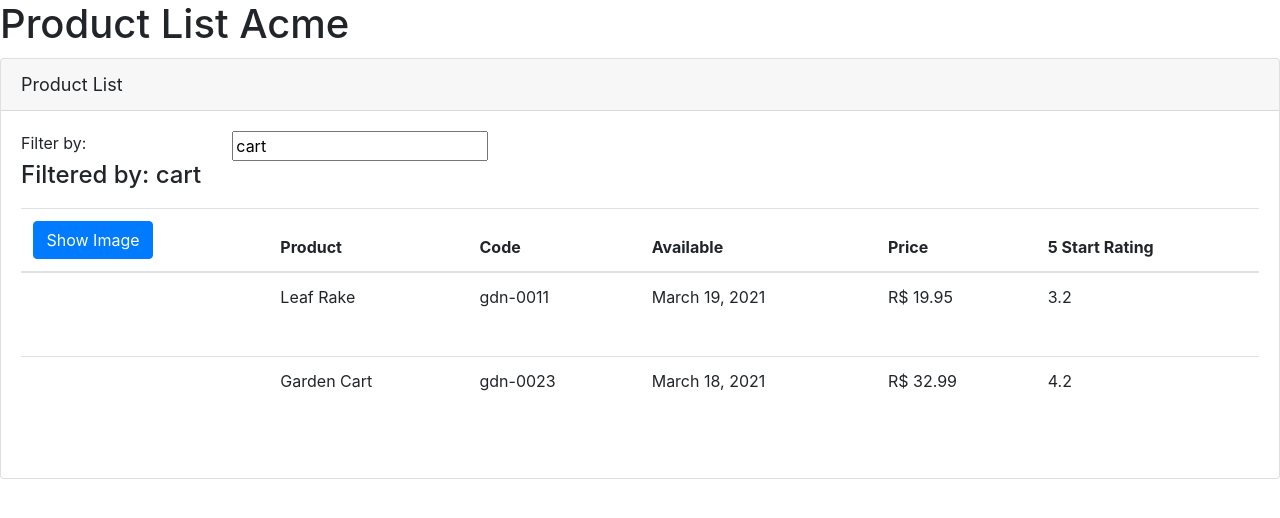
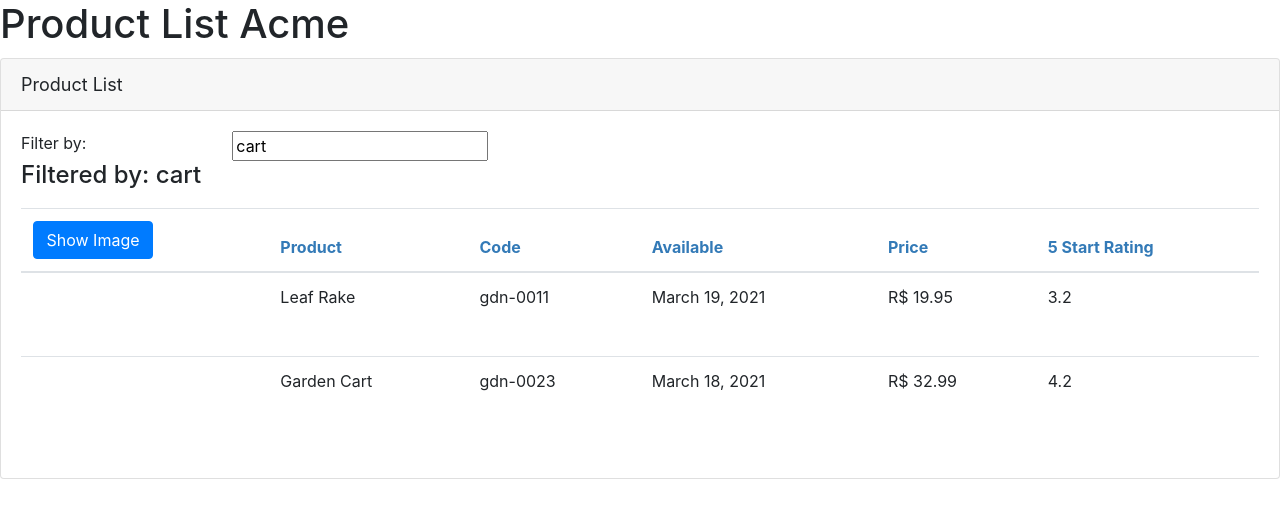
Before and after one commit to Manfrin92/angularioInitialTest, an Angular app: page / in a window 1280 px wide. Shown: the top 518 px of the page. Built offline with nearby package versions, Linux system fonts and the light colour scheme.

Commit message:
feat: hook init and interface

```diff
--- /dev/null
+++ b/src/app/product/product-list.component.css
@@ -0,0 +1,3 @@
+thead {
+  color: #337ab7;
+}
--- a/src/app/product/product-list.component.ts
+++ b/src/app/product/product-list.component.ts
@@ -1,14 +1,16 @@
-import { Component } from '@angular/core';
+import { Component, OnInit } from '@angular/core';
+import { IProduct } from './product';
 
 @Component({
   selector: 'pm-products',
   templateUrl: './product-list.component.html',
+  styleUrls: ['./product-list.component.css'],
 })
-export class ProductListComponent {
+export class ProductListComponent implements OnInit {
   pageTitle = 'Product List';
   imageWidth = 50;
   imageMargin = 2;
-  products: any[] = [
+  products: IProduct[] = [
     {
       productId: 1,
       productName: 'Leaf Rake',
@@ -36,4 +38,8 @@
   toggleImage(): void {
     this.showImage = !this.showImage;
   }
+
+  ngOnInit(): void {
+    console.log('olar');
+  }
 }
--- /dev/null
+++ b/src/app/product/product.ts
@@ -0,0 +1,10 @@
+export interface IProduct {
+  productId: number;
+  productName: string;
+  productCode: string;
+  releaseDate: string;
+  price: number;
+  description: string;
+  starRating: number;
+  imageUrl: string;
+}
```
